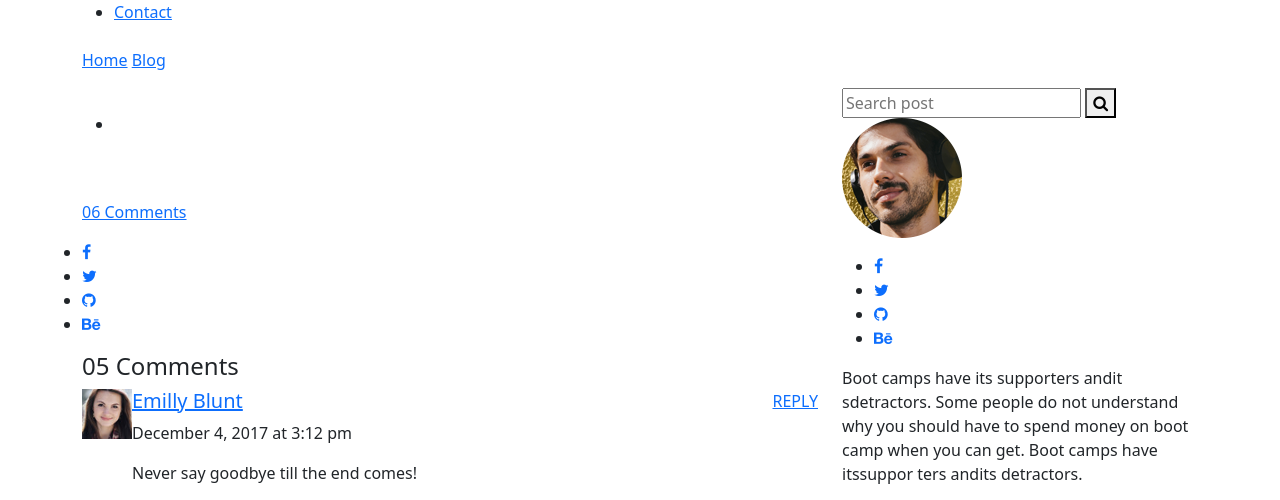
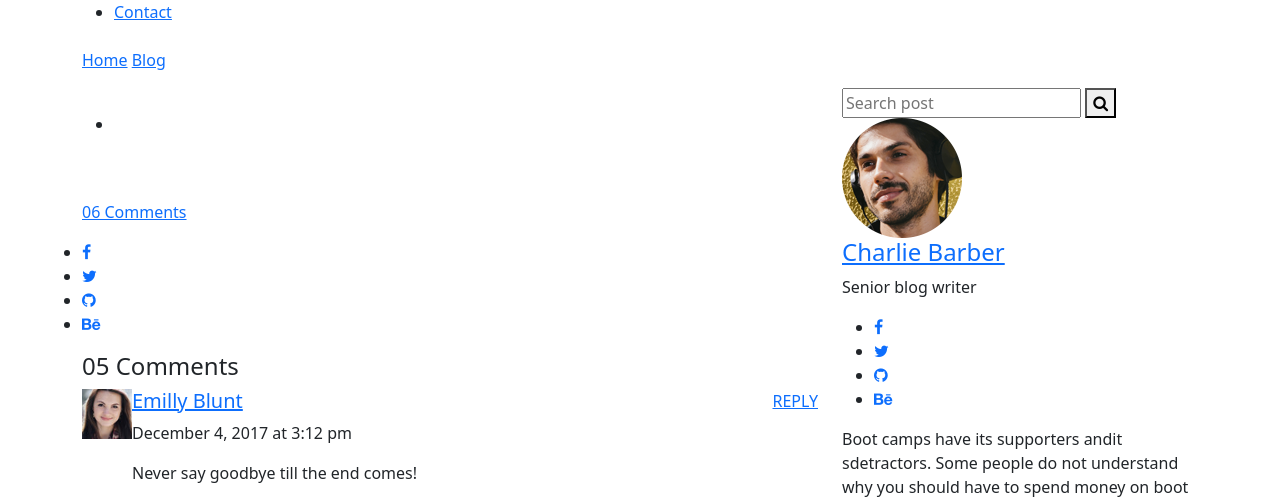
Before and after one commit to Amiraliarzande/django, a Django app: template templates/blog/blog-single.html in a window 1280 px wide. Shown: the part 350-850 px from the top of the page. Run offline with Django 3.2, Linux system fonts and the light colour scheme; the template is opened without the code that fills it, so the values that code supplies are empty; some libraries are stand-ins or nearby versions.

Commit message:
include advertising and author sections on blog home and blog singel pages
include advertising and author sections on blog home and blog singel pages

```diff
--- /dev/null
+++ b/templates/blog/advertising.html
@@ -0,0 +1,5 @@
+{% load static %}
+
+<div class="single-sidebar-widget ads-widget">
+  <a href="#"><img class="img-fluid" src="{% static 'img/blog/ads-banner.jpg' %}" alt /></a>
+</div>
--- a/templates/blog/blog-single.html
+++ b/templates/blog/blog-single.html
@@ -228,26 +228,10 @@
                 <button type="submit"><i class="fa fa-search"></i></button>
               </form>
             </div>
-            <div class="single-sidebar-widget user-info-widget">
-              <img src="{% static 'img/blog/user-info.png' %}" alt />
-              <a href="#"><h4>{{ name }}</h4></a>
-              <p>{{ last_name }}</p>
-              <ul class="social-links">
-                <li>
-                  <a href="#"><i class="fa fa-facebook"></i></a>
-                </li>
-                <li>
-                  <a href="#"><i class="fa fa-twitter"></i></a>
-                </li>
-                <li>
-                  <a href="#"><i class="fa fa-github"></i></a>
-                </li>
-                <li>
-                  <a href="#"><i class="fa fa-behance"></i></a>
-                </li>
-              </ul>
-              <p>Boot camps have its supporters andit sdetractors. Some people do not understand why you should have to spend money on boot camp when you can get. Boot camps have itssuppor ters andits detractors.</p>
-            </div>
+
+            {% include "blog/writer.html" %}
+
+
             <div class="single-sidebar-widget popular-post-widget">
               <h4 class="popular-title">Popular post</h4>
               <div class="popular-post-list">
@@ -289,9 +273,9 @@
                 </div>
               </div>
             </div>
-            <div class="single-sidebar-widget ads-widget">
-              <a href="#"><img class="img-fluid" src="{% static 'img/blog/ads-banner.jpg' %}" alt /></a>
-            </div>
+
+            {% include "blog/advertising.html" %}
+
             <div class="single-sidebar-widget post-category-widget">
               <h4 class="category-title">Post Catgories</h4>
               <ul class="cat-list">
--- /dev/null
+++ b/templates/blog/writer.html
@@ -0,0 +1,22 @@
+{% load static %}
+
+<div class="single-sidebar-widget user-info-widget">
+  <img src="{% static 'img/blog/user-info.png' %}" alt />
+  <a href="#"><h4>Charlie Barber</h4></a>
+  <p>Senior blog writer</p>
+  <ul class="social-links">
+    <li>
+      <a href="#"><i class="fa fa-facebook"></i></a>
+    </li>
+    <li>
+      <a href="#"><i class="fa fa-twitter"></i></a>
+    </li>
+    <li>
+      <a href="#"><i class="fa fa-github"></i></a>
+    </li>
+    <li>
+      <a href="#"><i class="fa fa-behance"></i></a>
+    </li>
+  </ul>
+  <p>Boot camps have its supporters andit sdetractors. Some people do not understand why you should have to spend money on boot camp when you can get. Boot camps have itssuppor ters andits detractors.</p>
+</div>
```
Also changed, not shown: templates/blog/blog-home.html (+9 -23 lines).
